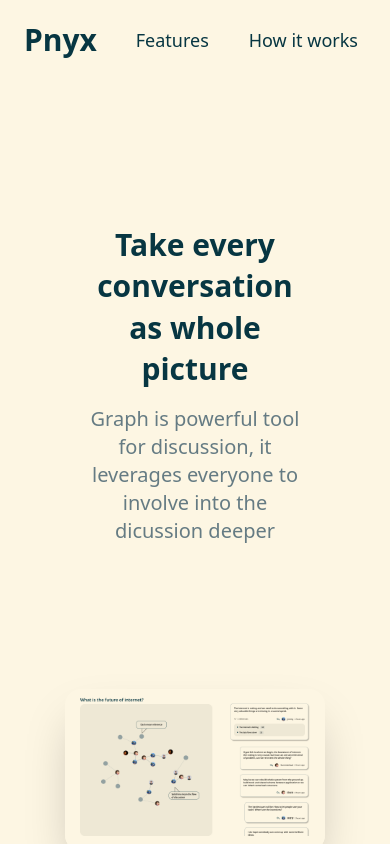
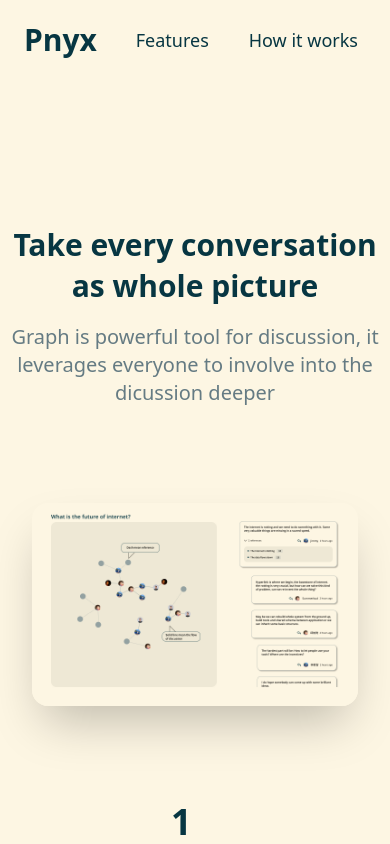
Before and after one commit to EiffelFly/pnyx, a React (Create React App) app: page /how-it-works in a window 390 px wide. Built offline with nearby package versions, Linux system fonts and the light colour scheme.

Commit message:
Make HowItWorksPage responsive

```diff
--- a/src/components/HowItWorksBulletPoints.tsx
+++ b/src/components/HowItWorksBulletPoints.tsx
@@ -9,7 +9,7 @@ interface Props {
 export const HowItWorksBulletPoints: React.FC<Props> = ({ className }) => {
   return (
     <div
-      className={ "flex flex-col gap-y-12 " + className }
+      className={ "flex flex-col gap-y-20 " + className }
     >
       <HowItWorksBulletPointLayout
         number={1}
--- a/src/components/buttons/GlanceFeaturesActionButton.tsx
+++ b/src/components/buttons/GlanceFeaturesActionButton.tsx
@@ -8,7 +8,7 @@ interface Props {
 const GlanceFeaturesActionButton: React.FC<Props & RouteComponentProps> = ({ className, history }) => {
   return (
     <button
-      className={"w-80 py-3 bg-sd-brwhite rounded-lg text-sd-black border border-sd-brcyan text-center text-2xl font-bold cursor-pointer hover:bg-sd-white " + className }
+      className={"w-60 md:w-80 py-3 bg-sd-brwhite rounded-lg text-sd-black border border-sd-brcyan text-center text-xl md:text-2xl font-bold cursor-pointer hover:bg-sd-white " + className }
       onClick={() => {
         history.push("/features")
       }}
--- a/src/components/layouts/HowItWorksBulletPointLayout.tsx
+++ b/src/components/layouts/HowItWorksBulletPointLayout.tsx
@@ -11,7 +11,7 @@ export const HowItWorksBulletPointLayout: React.FC<Props> = ({ number, title, ch
       className={ "flex flex-col" }
     >
       <div
-        className="flex flex-row"
+        className="flex flex-col md:flex-row"
       >
         <div
           className="font-sans w-12 font-bold text-4xl text-sd-black m-auto"
@@ -19,7 +19,7 @@ export const HowItWorksBulletPointLayout: React.FC<Props> = ({ number, title, ch
           {number}
         </div>
         <div
-          className="font-sans flex-1 font-bold text-3xl text-sd-black text-left"
+          className="mt-4 md:mt-0 font-sans flex-1 font-bold text-3xl text-sd-black text-left"
         >
           {title}
         </div>
--- a/src/pages/HowItWorksPage.tsx
+++ b/src/pages/HowItWorksPage.tsx
@@ -16,9 +16,9 @@ export const HowItWorksPage: React.FC<Props> = () => {
       className="flex flex-col bg-sd-brwhite w-screen h-screen overflow-y-auto"
     >
       <Navbar />
-      <HowItWorksHeadline className="mt-36 w-7/12 mx-auto" />
-      <MainHero className="mt-36 w-8/12 mx-auto" />
-      <HowItWorksBulletPoints className="mt-36 w-6/12 mx-auto" />
+      <HowItWorksHeadline className="mt-36 px-2 md:px-0 md:w-7/12 mx-auto" />
+      <MainHero className="mt-24 px-8 md:px-0 md:w-8/12 mx-auto" />
+      <HowItWorksBulletPoints className="mt-24 px-8 md:w-6/12 mx-auto" />
       <PageMidVerticleLine className="mt-16 h-80 divide-sd-brgreen divide-x-2" />
       <JoinWaitListActionButton className="mt-16 mx-auto" />
       <GlanceFeaturesActionButton className="mt-8 mx-auto" />
```
